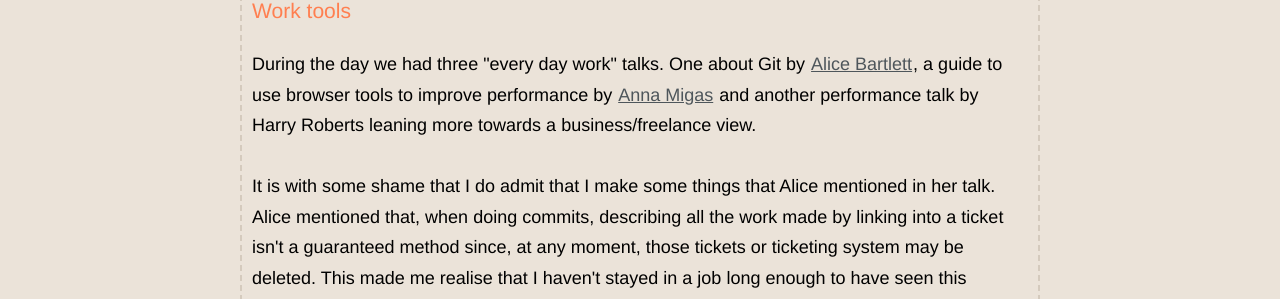
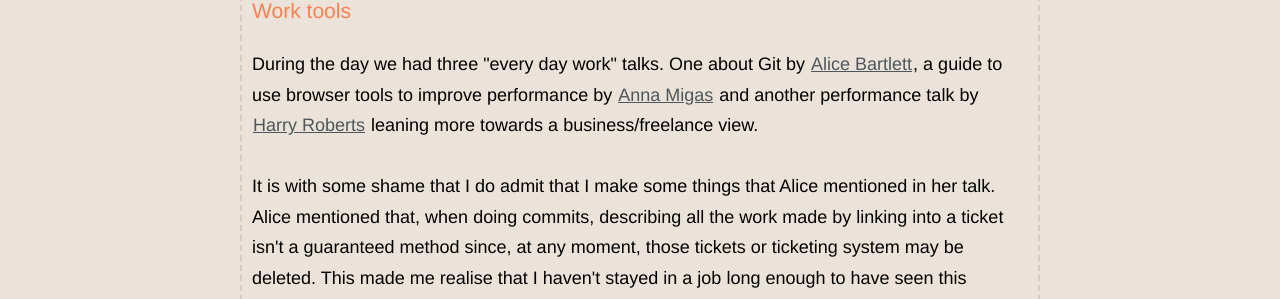
Before and after one commit to ohhelloana/ohhelloana, a Jekyll site: the page built from _posts/2019-11-16-ffconf-2019.html, in a window 1280 px wide and 900 px high, scrolled down 3802 px. Shown: the part 145-444 px from the top of the window. Built offline with Jekyll 4.4.1, drawn with Linux system fonts in a browser that asks for light colours; part of the change alters nothing that is shown.

Commit message:
Fix link;

```diff
--- a/_posts/2019-11-16-ffconf-2019.html
+++ b/_posts/2019-11-16-ffconf-2019.html
@@ -84,7 +84,7 @@ listening: nothing
 
 <h3>Work tools</h3>
 
-<p>During the day we had three "every day work" talks. One about Git by <a href="https://alicebartlett.co.uk/">Alice Bartlett</a>, a guide to use browser tools to improve performance by <a href="https://twitter.com/szynszyliszys">Anna Migas</a> and another performance talk by <a href="https://csswizardry.com/"></a>Harry Roberts</a> leaning more towards a business/freelance view.</p>
+<p>During the day we had three "every day work" talks. One about Git by <a href="https://alicebartlett.co.uk/">Alice Bartlett</a>, a guide to use browser tools to improve performance by <a href="https://twitter.com/szynszyliszys">Anna Migas</a> and another performance talk by <a href="https://csswizardry.com/">Harry Roberts</a> leaning more towards a business/freelance view.</p>
 
 <p>It is with some shame that I do admit that I make some things that Alice mentioned in her talk. Alice mentioned that, when doing commits, describing all the work made by linking into a ticket isn't a guaranteed method since, at any moment, those tickets or ticketing system may be deleted. This made me realise that I haven't stayed in a job long enough to have seen this happen, so I've been making that mistake for quite some time. Not only that, but until this talk I relied on pull requests to write a lot about the changes being made and I shouldn't do that.</p>
 
```
